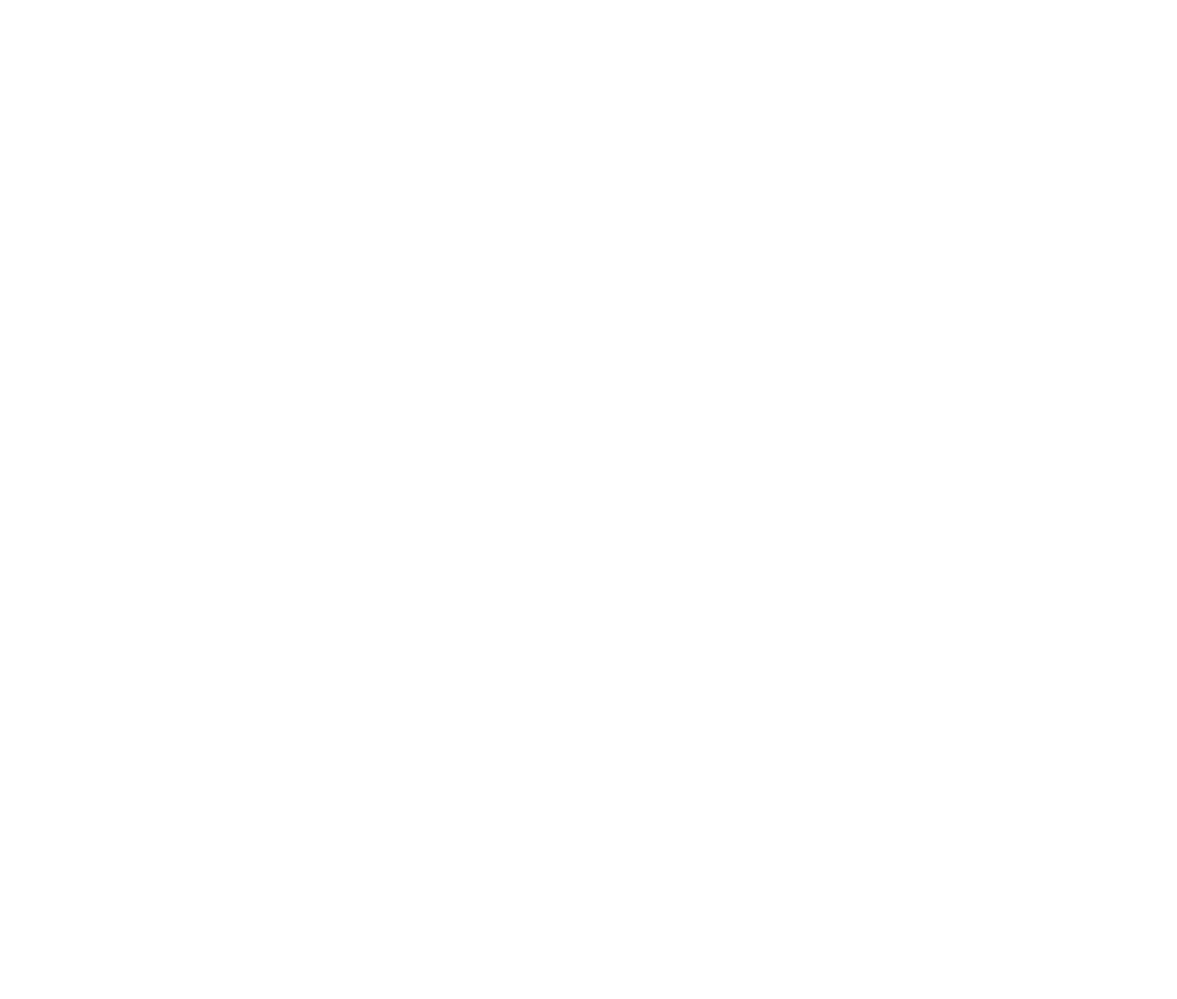
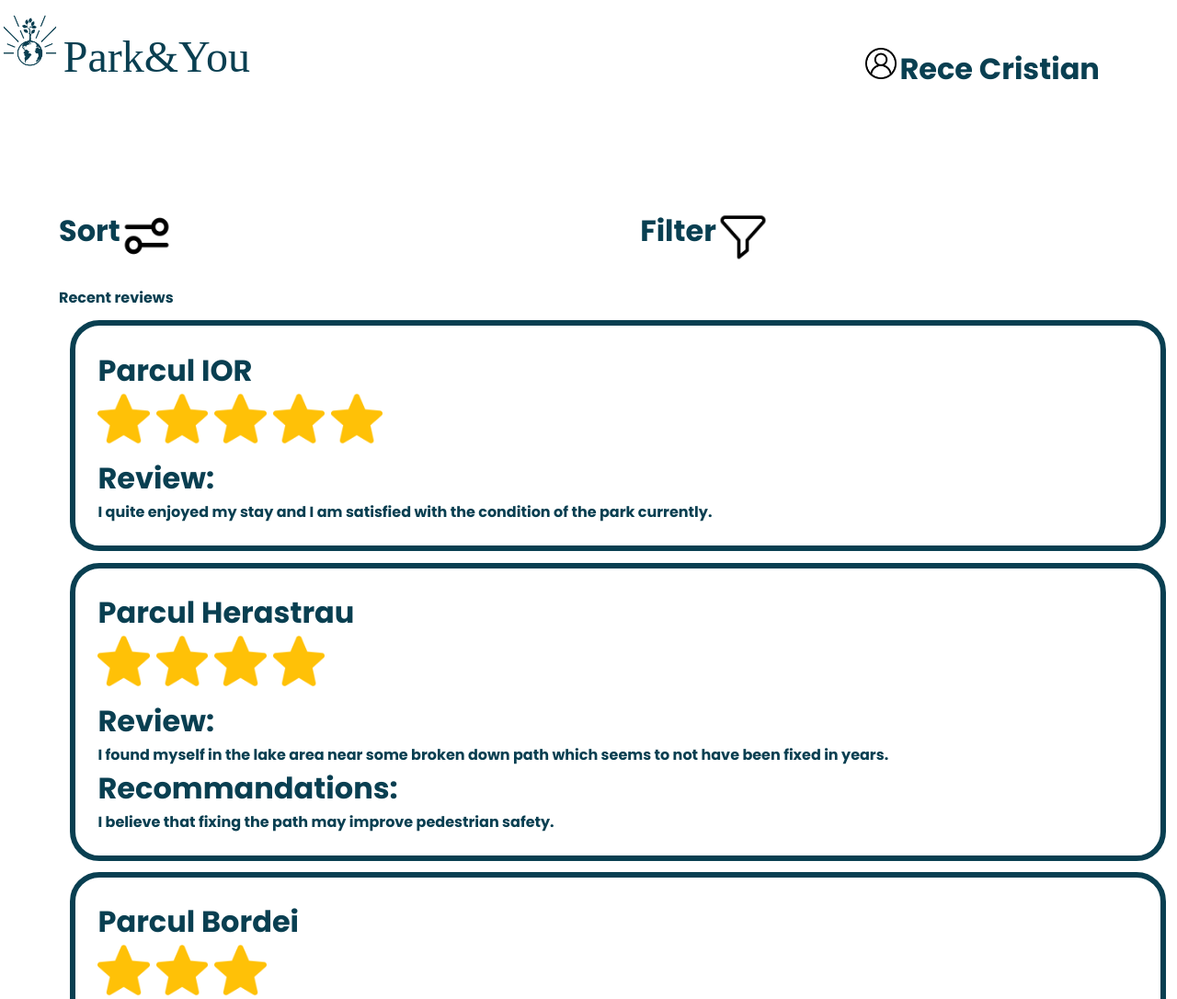
Before and after one commit to Mintosana/HackatonNable, a plain HTML site: page front-end/indexApp.html in a window 1280 px wide. Shown: the top 1086 px of the page at 92% size. Before the commit the page ends 800 px from the top, so only its background shows below. Drawn offline with Linux system fonts and the light colour scheme; a web font is replaced by a local one.

Commit message:
Added main app page website

```diff
--- a/front-end/indexApp.html
+++ b/front-end/indexApp.html
@@ -3,9 +3,72 @@
 <head>
     <meta charset="UTF-8">
     <meta name="viewport" content="width=device-width, initial-scale=1.0">
-    <title>Park&You</title>
+    <title>Park&You Control Panel</title>
+    <link rel="stylesheet" href="styleApp.css">
 </head>
 <body>
+    <div class="mainBody">
+        <div class="MenuBar">
+            <div class="logoMenu">
+                <img src="/HackatonNable/front-end/assets/logoPark&You_Rays_NoBG_Dark.png" id="logoImg">
+                <span id="logoTxt">Park&You</span>
+            </div>
+            <div class="userMenu">
+                <img src="/HackatonNable/front-end/assets/user.png" id="usrImg">
+                <span id="numeUtilizator">Rece Cristian</span>
+            </div>
+        </div>
 
+        <div class="filterOptionsReviews">
+            <div id="sort">
+                <p>Sort</p>
+                <img id="imgOptiune" src="/HackatonNable/front-end/assets/settings-sliders.png">
+            </div>
+            <div id="filter">
+                <p>Filter</p>
+                <img id="imgOptiune" src="/HackatonNable/front-end/assets/filter.png">
+            </div>
+        </div>
+        <ul class="listaParcuri">
+            <p>Recent reviews</p>
+            <li>
+                <div class="elementLista">
+                    <p id="parkName">Parcul IOR</p>
+                    <img src="/HackatonNable/front-end/assets/star.png" id="imgStar">
+                    <img src="/HackatonNable/front-end/assets/star.png" id="imgStar">
+                    <img src="/HackatonNable/front-end/assets/star.png" id="imgStar">
+                    <img src="/HackatonNable/front-end/assets/star.png" id="imgStar">
+                    <img src="/HackatonNable/front-end/assets/star.png" id="imgStar">
+                    <p>Review:</p>
+                    <p id="review">I quite enjoyed my stay and I am satisfied with the condition of the park currently.</p>
+                </div>
+            </li>
+            <li>
+                <div class="elementLista">
+                    <p id="parkName">Parcul Herastrau</p>
+                    <img src="/HackatonNable/front-end/assets/star.png" id="imgStar">
+                    <img src="/HackatonNable/front-end/assets/star.png" id="imgStar">
+                    <img src="/HackatonNable/front-end/assets/star.png" id="imgStar">
+                    <img src="/HackatonNable/front-end/assets/star.png" id="imgStar">
+                    <p>Review:</p>
+                    <p id="review">I found myself in the lake area near some broken down path which seems to not have been fixed in years.</p>
+                    <p>Recommandations:</p>
+                    <p id="review">I believe that fixing the path may improve pedestrian safety.</p>
+                </div>
+            </li>
+            <li>
+                <div class="elementLista">
+                    <p id="parkName">Parcul Bordei</p>
+                    <img src="/HackatonNable/front-end/assets/star.png" id="imgStar">
+                    <img src="/HackatonNable/front-end/assets/star.png" id="imgStar">
+                    <img src="/HackatonNable/front-end/assets/star.png" id="imgStar">
+                    <p>Review:</p>
+                    <p id="review">I wanted to take a walk around this park and I found myself being taken way by the strong winds on the main path. Also the noisy cars nearby didn't help.</p>
+                    <p>Recommandations:</p>
+                    <p id="review">I think that some additional trees may help alleviate the issues mention in the review.</p>
+                </div>
+            </li>
+        </ul>
+    </div>
 </body>
 </html>
--- a/front-end/styleApp.css
+++ b/front-end/styleApp.css
@@ -0,0 +1,77 @@
+@import url('https://fonts.googleapis.com/css2?family=Agbalumo&family=Poppins:wght@700&display=swap');
+*{
+    padding: 0;
+    margin: 0;
+    box-sizing: border-box;
+    font-family: "Poppins";
+    color:#093F51;
+}
+body{
+    width: 100%;
+    height: max-content;
+    background-color: white;
+    /* display:inline-block; */
+    /* overflow-x: hidden;
+    overflow-y: hidden; */
+}
+.MenuBar{
+    display:flex;
+    flex-direction:row;
+    padding-top: 1%;
+}
+#logoImg{
+    width:20%;
+    align-self: center;
+}
+#logoTxt{
+    font-family: "Agbalumo";
+    font-size: 3em;
+    align-self: center;
+}
+.userMenu{
+    padding:3% 0% 10% 48%;
+    size: 3em;
+}
+#usrImg{
+    width:10%;
+    align-self: center;
+}
+#numeUtilizator{
+    font-size:2em;
+    align-self: center;
+    padding-bottom:0%;
+}
+.filterOptionsReviews{
+    font-size:2em;
+    display:flex;
+    flex-direction: row;
+}
+#sort,#filter{
+    margin: 0% 0% 0% 5%;
+    display:flex;
+    flex-direction: row;
+}
+#imgOptiune{
+    width:10%;
+}
+.listaParcuri{
+    padding:2% 0% 10% 5%;
+    list-style-type:none;
+    font-size:1em;
+}
+.elementLista{
+    border-color: #093F51;
+    border-style:solid;
+    border-width: 0.2em;
+    border-radius: 1em;
+    padding:2%;
+    font-size: 2em;
+    margin:1%
+}
+#imgStar{
+    width:5%;
+    align-self: center;
+}
+#review{
+    font-size: 0.5em;
+}
```
Also changed, not shown: front-end/assets/filter.png (added), front-end/assets/logoPark&You_Rays_NoBG_Dark.png (added), front-end/assets/settings-sliders.png (added), front-end/assets/star.png (added), front-end/assets/user.png (added).
